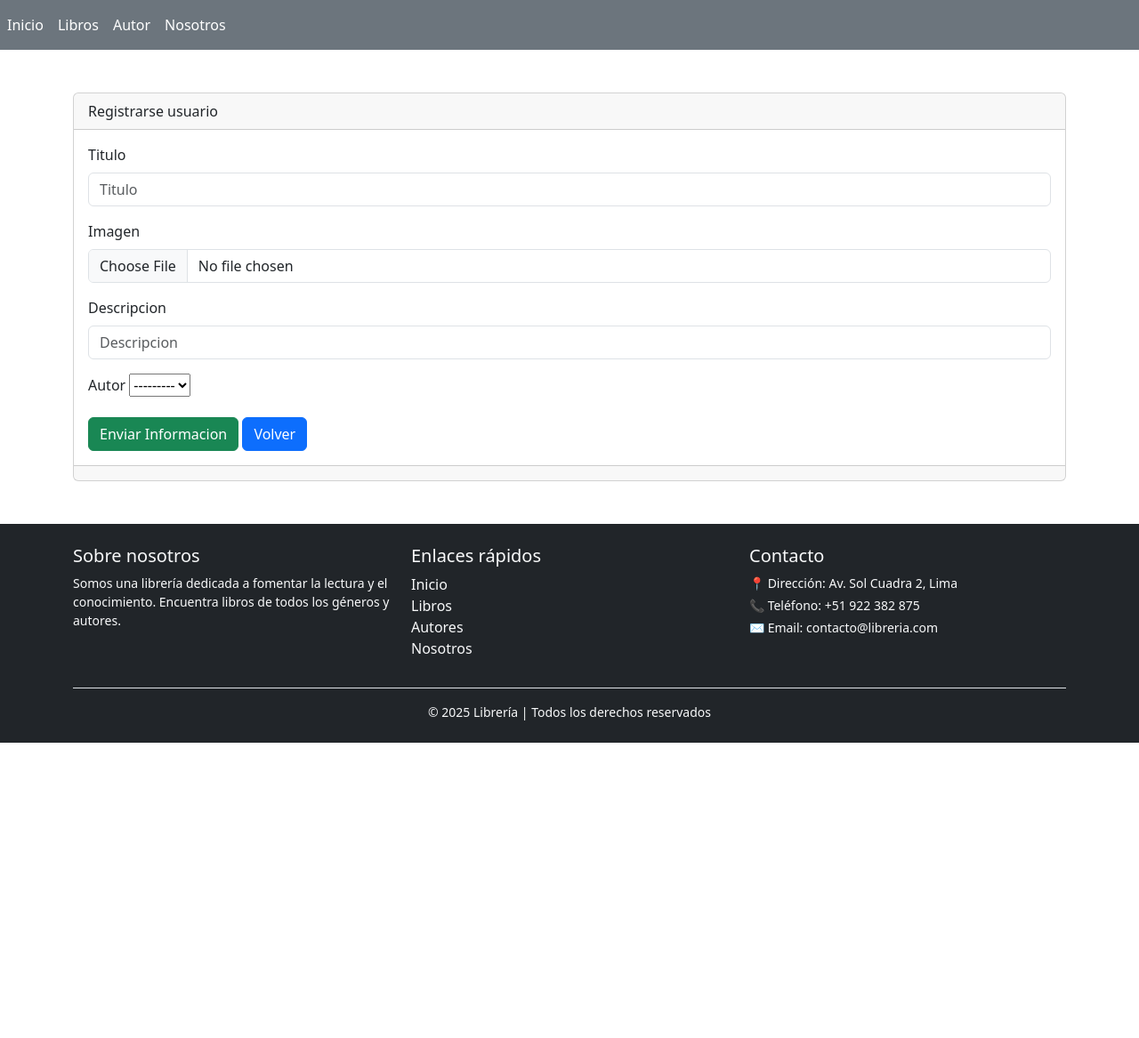
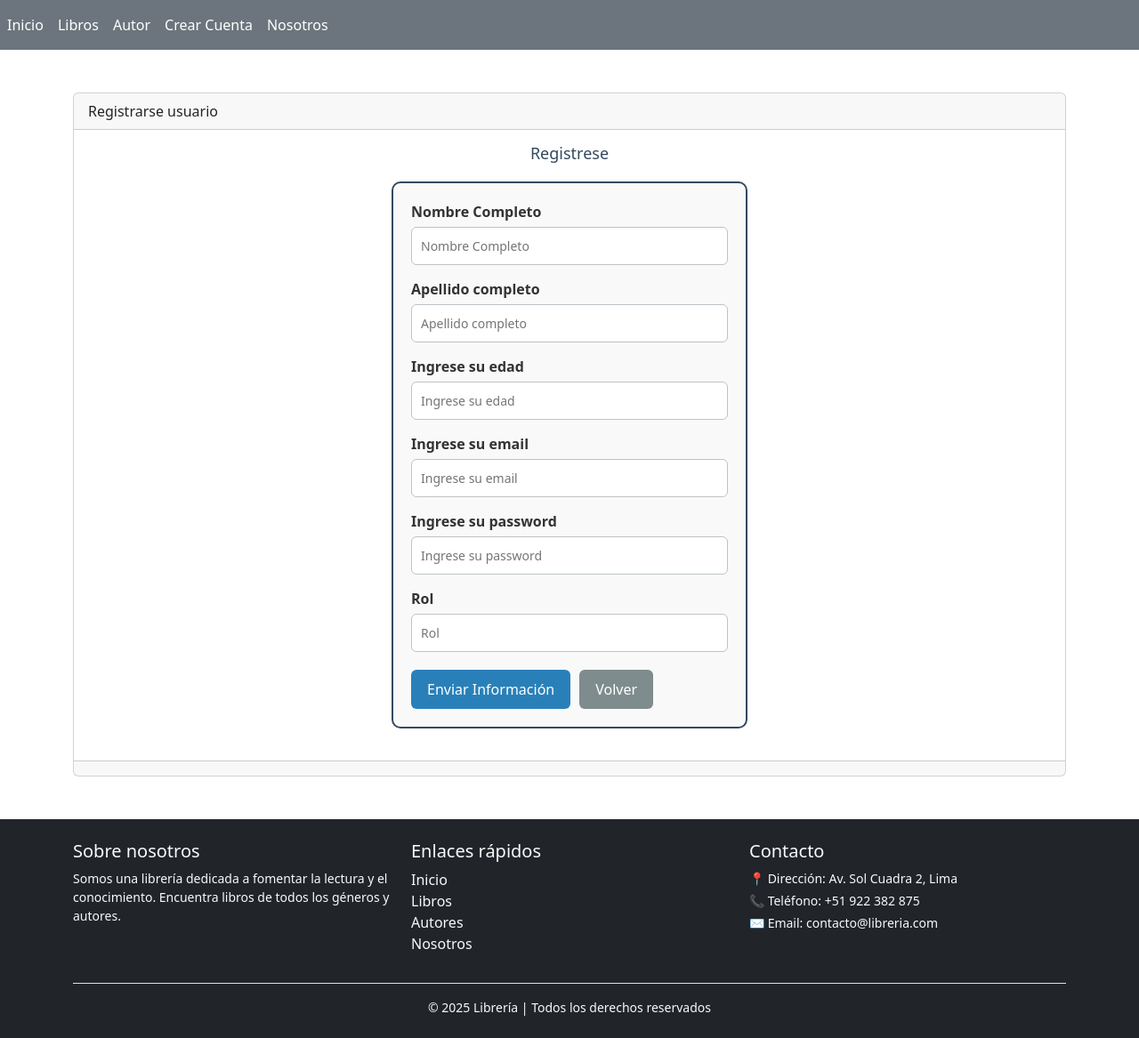
Before and after one commit to BlazeShotS/Sistema-Libreria, a Django app: template usuarios/templates/usuarios/crear.html in a window 1280 px wide. Shown: the whole page at 89% size. Before the commit the page ends 835 px from the top, so only its background shows below. Run offline with Django 5.2, Linux system fonts and the light colour scheme; the template is opened without the code that fills it: values that come from a table or form of the project are taken from there, others are empty.

Commit message:
style: Form de crear usuario

```diff
--- a/sistema/settings.py
+++ b/sistema/settings.py
@@ -38,7 +38,8 @@ INSTALLED_APPS = [
     'django.contrib.sessions',
     'django.contrib.messages',
     'django.contrib.staticfiles',
-    'libreria' #Agrego libreria tal cual esta el nombre de mi carpeta
+    'libreria', #Agrego libreria tal cual esta el nombre de mi carpeta
+    'usuarios'
 ]
 
 MIDDLEWARE = [
--- a/sistema/urls.py
+++ b/sistema/urls.py
@@ -20,5 +20,6 @@ from django.urls import include
 
 urlpatterns = [
     path('admin/', admin.site.urls),
-    path('', include('libreria.urls')), #accediendo a todo lo que tiene libreria.urls
+    path('', include('libreria.urls')), #accediendo a todo lo que tiene libreria.urls, lo que hace django es buscar un archivo urls.py dentro de libreria
+    path('', include('usuarios.urls'))
 ]
--- a/templates/base.html
+++ b/templates/base.html
@@ -25,6 +25,7 @@
             <a class="nav-item nav-link active" href="{% url 'inicio'%}">Inicio </a>
             <a class="nav-item nav-link active" href="{% url 'libros'%}">Libros </a>
             <a class="nav-item nav-link active" href="{% url 'ListarAutores'%}">Autor </a>
+            <a class="nav-item nav-link active" href="{% url 'crearUsuario'%}">Crear Cuenta </a>
             <a class="nav-item nav-link active" href="{% url 'nosotros'%}">Nosotros </a>
         </div>
     </nav>
--- a/usuarios/models.py
+++ b/usuarios/models.py
@@ -9,11 +9,11 @@ class Usuario(models.Model):
         ('CLIENT','Cliente')
     )
 
-    nombre = models.CharField(max_length=50)
-    apellido = models.CharField(max_length=50)
-    edad = models.PositiveIntegerField()
-    email = models.EmailField(unique=True)
-    password = models.CharField(max_length=128)
+    nombre = models.CharField(max_length=50, verbose_name='Nombre Completo')
+    apellido = models.CharField(max_length=50, verbose_name='Apellido completo')
+    edad = models.PositiveIntegerField(verbose_name='Ingrese su edad')
+    email = models.EmailField(unique=True, verbose_name='Ingrese su email')
+    password = models.CharField(max_length=128, verbose_name='Ingrese su password')
     rol = models.CharField(max_length=10, choices=ROLES, default='CLIENT')
 
     def save(self, *args, **kwargs):
--- a/usuarios/templates/usuarios/crear.html
+++ b/usuarios/templates/usuarios/crear.html
@@ -8,6 +8,7 @@
 <div class="card">
     <div class="card-header">Registrarse usuario</div>
     <div class="card-body">
+        <h4 class="titulo-autor">Registrese</h4>
         {% include 'usuarios/form.html' %} <!--Incluye TODA la vista-->
     </div>
 
--- a/usuarios/templates/usuarios/form.html
+++ b/usuarios/templates/usuarios/form.html
@@ -1,37 +1,22 @@
-<form enctype="multipart/form-data" method="post">
-    {% csrf_token %} <!--Es como una llave que le dice a django que este formulario le pertenece a esta aplicacion-->
-    {% for campo in formulario %} <!--formulario es lo de color naranja que esta en mi views.py-->
-
-        <div class="mb-3">
-            <label for="" class="form-label">{{campo.label}}</label> <!--esto es del verbose_name-->
-            {% if campo.field.widget.input_type == 'file' and campo.value %} <!--Si es algun tipo de archivo como imagen-->
-            <br>
-            <img src="{{MEDIA_URL}}/imagenes/{{campo.value}}" width="100px" alt="">
-            {% endif %}
-
-            {% if campo.field.widget.input_type == 'select' %}
-                {{ campo }}  <!-- Esto renderiza el <select> automáticamente del autor-->
-            {% else %}
+<form enctype="multipart/form-data" method="post" class="form-autor">
+    {% csrf_token %}
+    {% for campo in formularioUsuario %}
+        <div class="campo-formulario">
+            <label class="label-formulario">{{ campo.label }}</label> <!--esto es del verbose_name-->
 
             <input
-            type="{{campo.field.widget.input_type}}"
-            class="form-control"
-            name="{{campo.name}}"
-            id="" aria-describedby="helpId"
-            placeholder="{{campo.label}}"
-            value="{{ campo.value | default:'' }}"
+                type="{{ campo.field.widget.input_type }}"
+                class="input-formulario"
+                name="{{ campo.name }}"
+                placeholder="{{ campo.label }}"
+            />
 
-            />
-            {% endif %}
-
-        </div> <!--el value  | default , es para ver si es un formulario de creacion estara vacio , si es de edicion llenara los campos-->
-
-        <!--Para errores-->
-        <div class="col-12 help_text"> {{campo.errors}}</div>
-
+            <div class="error-formulario">{{ campo.errors }}</div>
+        </div>
     {% endfor %}
 
-    <input name="" id="" class="btn btn-success" type="submit" value="Enviar Informacion"/>
-    <a name="" id="" class="btn btn-primary" href="{% url 'libros' %}" role="button" >Volver</a>
-
+    <div class="botones-formulario">
+        <input class="btn-enviar" type="submit" value="Enviar Información"/>
+        <a class="btn-volver" href="{% url 'inicio' %}">Volver</a> <!--ese href , ListarAutor siempre vendra de urls.py-->
+    </div>
 </form>
--- a/usuarios/urls.py
+++ b/usuarios/urls.py
@@ -0,0 +1,7 @@
+from django.urls import path
+from . import views
+
+urlpatterns = [
+    path('usuario/crear', views.crearUsuario, name='crearUsuario'), #name='inicio' , ese inicio tengo que poner en mi href del html o ruta mejor dicho
+
+]
--- a/usuarios/views.py
+++ b/usuarios/views.py
@@ -6,9 +6,9 @@ from .forms import UsuarioForm
 
 # Create your views here.
 
-def crearAutor(request):
+def crearUsuario(request):
     formularioUsuario = UsuarioForm(request.POST or None)
     if formularioUsuario.is_valid():
         formularioUsuario.save()
         return redirect('')
-    return render(request, '',{'':formularioAutor})
+    return render(request, 'usuarios/crear.html',{'formularioUsuario':formularioUsuario})
```
